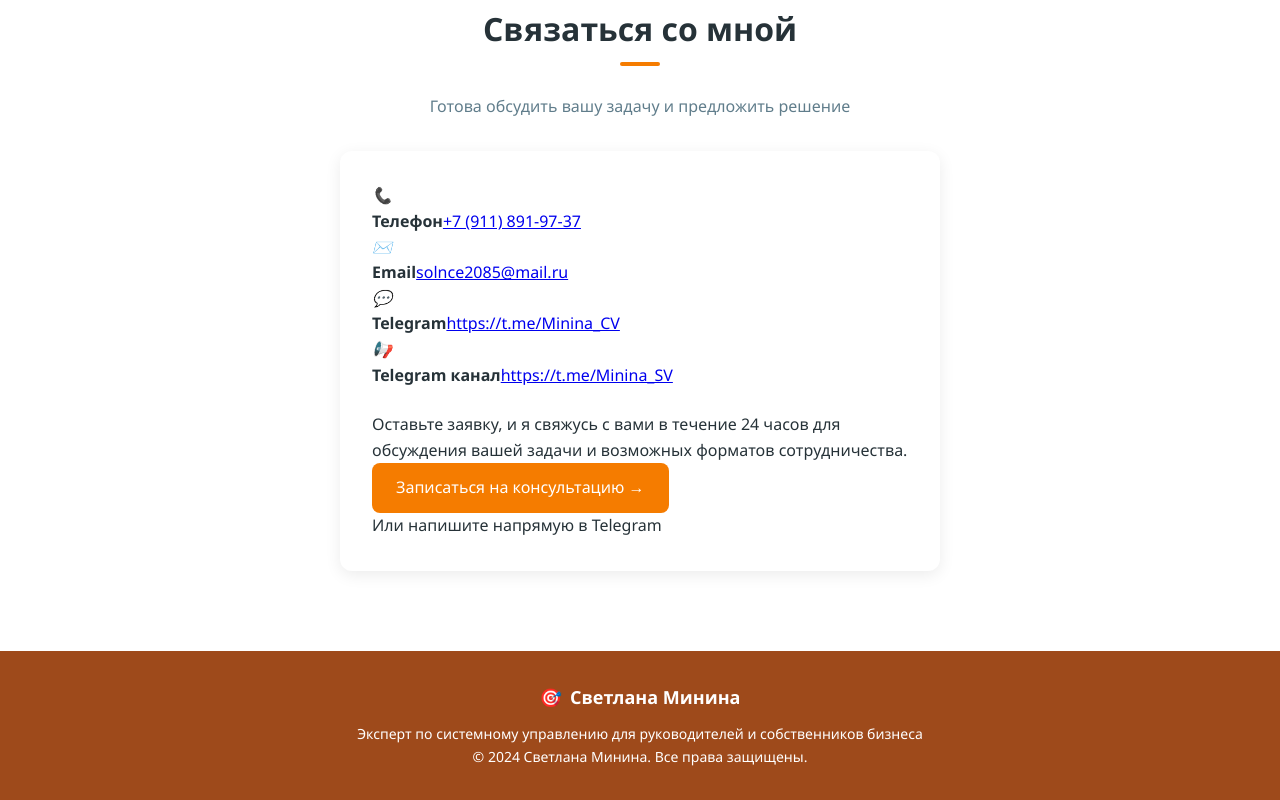
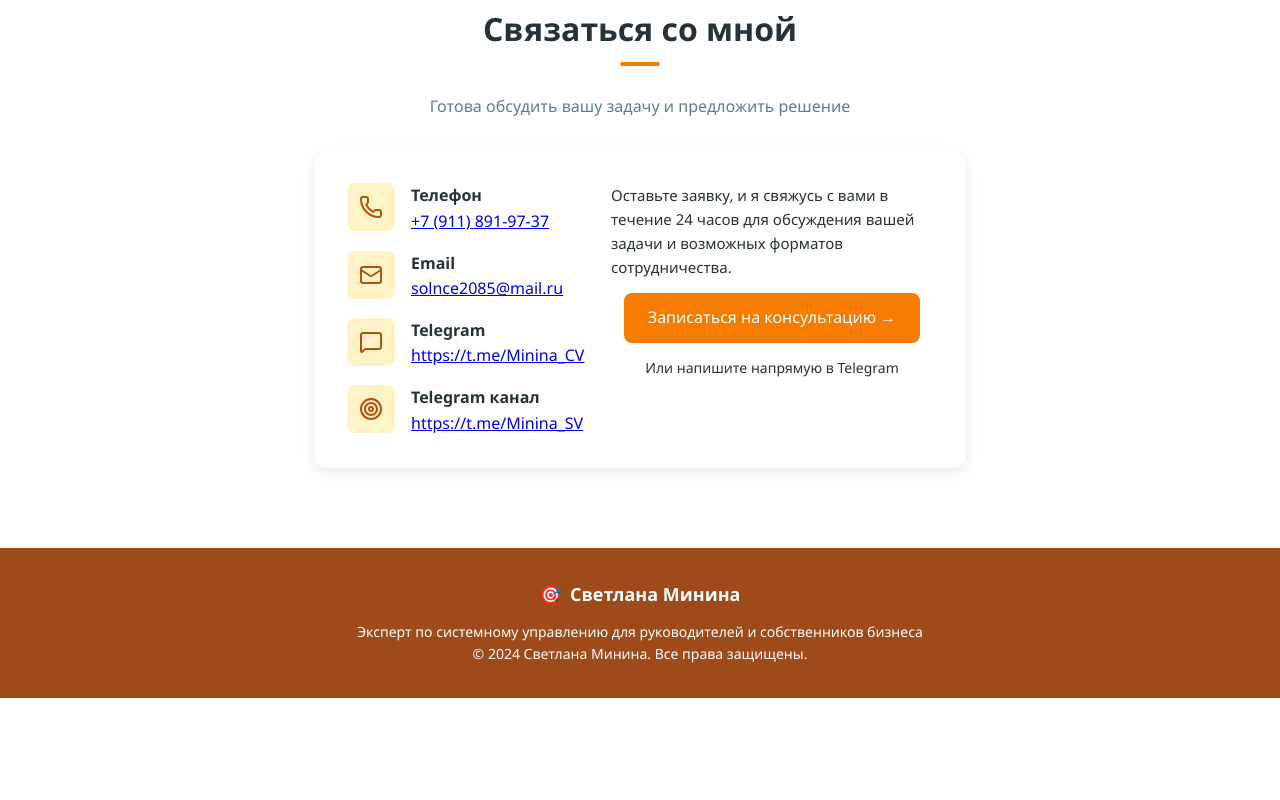
Before and after one commit to ECS1PLE/SvetlanaMinina, a React (Vite) app: page / in a window 1280 px wide. Shown: the part 5966-6766 px from the top of the page. After the commit the page ends 6664 px from the top, so only its background shows below. Built offline with nearby package versions, Linux system fonts and the light colour scheme.

Commit message:
Fix contacts v1.0

```diff
--- a/package.json
+++ b/package.json
@@ -11,6 +11,7 @@
   },
   "dependencies": {
     "@vitejs/plugin-react": "^5.0.4",
+    "lucide-react": "^0.545.0",
     "react": "^18.2.0",
     "react-dom": "^18.2.0"
   },
--- a/src/App.css
+++ b/src/App.css
@@ -296,14 +296,13 @@ section h2::after {
 }
 
 .contact-container {
-  max-width: 600px;
+  max-width: 650px;
   margin: 0 auto;
   background: #fff;
   padding: 32px;
   border-radius: 12px;
   box-shadow: 0 4px 16px rgba(0, 0, 0, 0.08);
   display: flex;
-  flex-direction: column;
   gap: 24px;
 }
 
@@ -430,3 +429,14 @@ footer {
     width: 100%;
   }
 }
+
+.contact-item {
+  display: flex;
+  gap: 16px;
+}
+
+.contact-info {
+  display: flex;
+  flex-direction: column;
+  gap: 16px;
+}
--- a/src/components/Contacts.tsx
+++ b/src/components/Contacts.tsx
@@ -1,6 +1,10 @@
 import React from "react";
 import { ContactItem } from "./UI/ContactItem";
 import UIButton from "./UI/Button";
+import { Phone } from "lucide-react";
+import { Mail } from "lucide-react";
+import { MessageSquare } from "lucide-react";
+import { Target } from "lucide-react";
 
 export const Contacts: React.FC = () => (
   <section id="contacts">
@@ -18,39 +22,54 @@ export const Contacts: React.FC = () => (
     <div className="contact-container">
       <div className="contact-info">
         <ContactItem
-          icon="📞"
+          icon={<Phone />}
           label="Телефон"
           value="+7 (911) 891-97-37"
           href="tel:+79118919737"
         />
         <ContactItem
-          icon="✉️"
+          icon={<Mail />}
           label="Email"
           value="solnce2085@mail.ru"
           href="mailto:solnce2085@mail.ru"
         />
         <ContactItem
-          icon="💬"
+          icon={<MessageSquare />}
           label="Telegram"
           value="https://t.me/Minina_CV"
           href="https://t.me/Minina_CV"
         />
         <ContactItem
-          icon="📢"
+          icon={<Target />}
           label="Telegram канал"
           value="https://t.me/Minina_SV"
           href="https://t.me/Minina_SV"
         />
       </div>
-      <div className="contact-form">
-        <p>
+      <div
+        className="contact-form"
+        style={{ display: "flex", flexDirection: "column", gap: "14px" }}
+      >
+        <p style={{ fontSize: "15px" }}>
           Оставьте заявку, и я свяжусь с вами в течение 24 часов для обсуждения
           вашей задачи и возможных форматов сотрудничества.
         </p>
-        <UIButton href="https://t.me/Minina_CV">
+        <UIButton
+          href="https://t.me/Minina_CV"
+          style={{
+            width: "100% !important",
+            marginLeft: "auto",
+            marginRight: "auto",
+          }}
+        >
           Записаться на консультацию →
         </UIButton>
-        <div className="small">Или напишите напрямую в Telegram</div>
+        <div
+          className="small"
+          style={{ textAlign: "center", fontSize: "14px" }}
+        >
+          Или напишите напрямую в Telegram
+        </div>
       </div>
     </div>
   </section>
--- /dev/null
+++ b/src/components/UI/BlockWithIcon.tsx
@@ -0,0 +1,24 @@
+interface Icon {
+  icon: React.ReactNode;
+}
+
+const BlockWithIcon: React.FC<Icon> = ({ icon }) => {
+  return (
+    <div
+      style={{
+        width: "48px",
+        height: "48px",
+        borderRadius: "0.5rem",
+        backgroundColor: "rgb(254 243 199)",
+        display: "flex",
+        alignItems: "center",
+        justifyContent: "center",
+        color: "rgb(180 83 9 / var(--tw-text-opacity, 1))",
+      }}
+    >
+      {icon}
+    </div>
+  );
+};
+
+export default BlockWithIcon;
--- a/src/components/UI/Button.tsx
+++ b/src/components/UI/Button.tsx
@@ -1,11 +1,12 @@
 interface Button {
   href: string;
   children: React.ReactNode;
+  style?: React.CSSProperties;
 }
 
-const UIButton: React.FC<Button> = ({ children, href }) => {
+const UIButton: React.FC<Button> = ({ children, href, style }) => {
   return (
-    <a href={href} className="btn">
+    <a href={href} className="btn" style={style}>
       {children}
     </a>
   );
--- a/src/components/UI/ContactItem.tsx
+++ b/src/components/UI/ContactItem.tsx
@@ -1,7 +1,8 @@
 import React from "react";
+import BlockWithIcon from "./BlockWithIcon";
 
 interface ContactItemProps {
-  icon: string;
+  icon: React.ReactNode;
   label: string;
   value: string;
   href?: string;
@@ -14,11 +15,23 @@ export const ContactItem: React.FC<ContactItemProps> = ({
   href,
 }) => (
   <div className="contact-item">
-    <i>{icon}</i>
-    <div>
-      <strong>{label}</strong>
+    <BlockWithIcon icon={icon} />
+    <div style={{ display: "flex", flexDirection: "column" }}>
+      <p
+        style={{
+          color: "color: rgb(31 41 55 / var(--tw-text-opacity, 1))",
+          fontWeight: "600",
+        }}
+      >
+        {label}
+      </p>
       {href ? (
-        <a href={href} target="_blank" rel="noopener noreferrer">
+        <a
+          href={href}
+          target="_blank"
+          rel="noopener noreferrer"
+          style={{ width: "176px" }}
+        >
           {value}
         </a>
       ) : (
```
Also changed, not shown: 1 other file (tests, documents, lock files or other folders).
